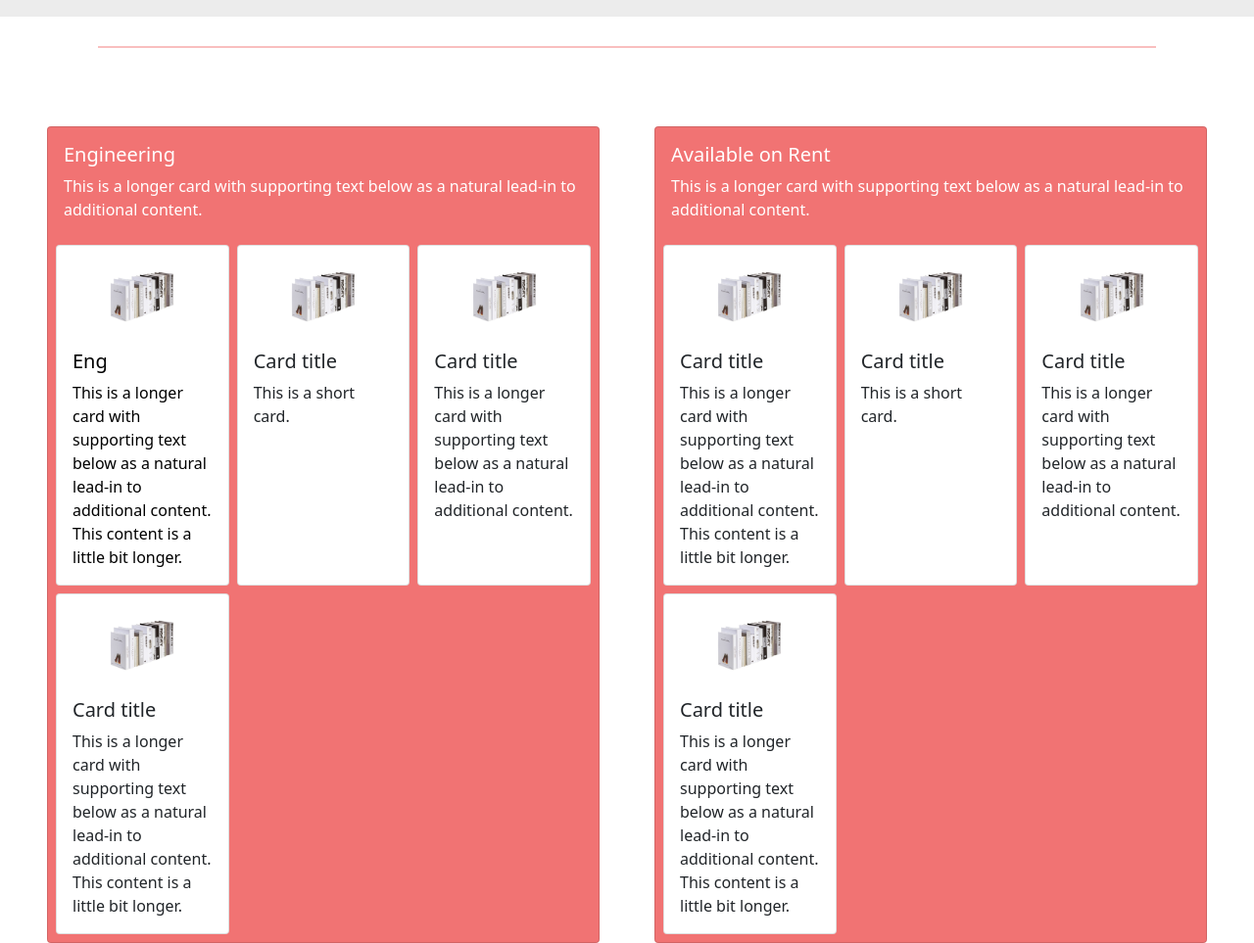
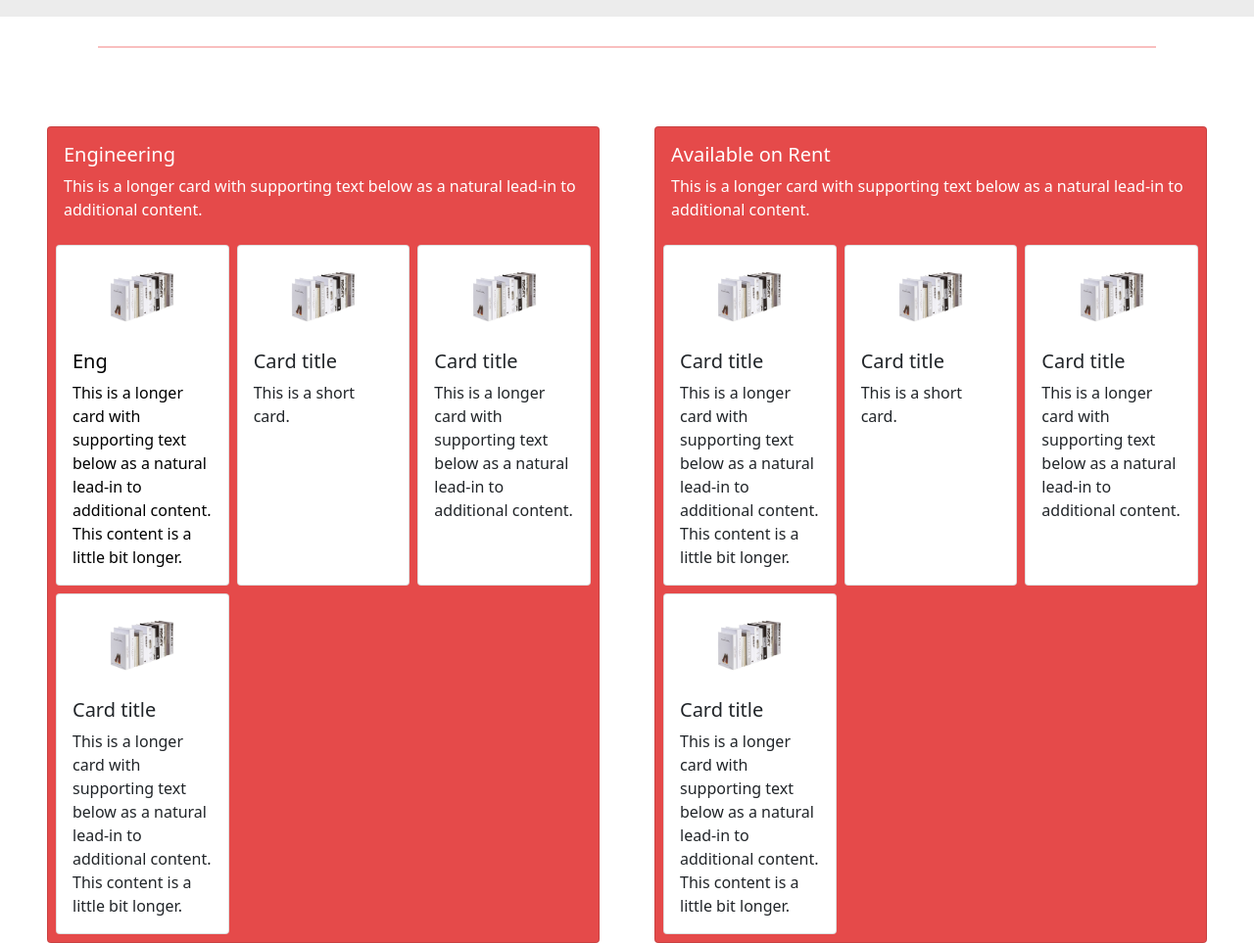
Before and after one commit to Suvam02/HacknPitch, a plain HTML site: page index.html in a window 1280 px wide. Shown: the part 860-1823 px from the top of the page at 98% size. Drawn offline with nearby package versions, Linux system fonts and the light colour scheme.

Commit message:
Update index.html

```diff
--- a/index.html
+++ b/index.html
@@ -6,8 +6,8 @@
     <meta name="viewport" content="width=device-width, initial-scale=1.0">
     <link href="style.css" rel="stylesheet">
     <link rel="stylesheet" type="text/css" href="https://cdnjs.cloudflare.com/ajax/libs/font-awesome/5.15.1/css/all.min.css">
+    <link href="https://cdn.jsdelivr.net/npm/bootstrap@5.1.1/dist/css/bootstrap.min.css" rel="stylesheet" integrity="sha384-F3w7mX95PdgyTmZZMECAngseQB83DfGTowi0iMjiWaeVhAn4FJkqJByhZMI3AhiU" crossorigin="anonymous">
     <script src="https://cdn.jsdelivr.net/npm/bootstrap@5.1.1/dist/js/bootstrap.bundle.min.js" integrity="sha384-/bQdsTh/da6pkI1MST/rWKFNjaCP5gBSY4sEBT38Q/9RBh9AH40zEOg7Hlq2THRZ" crossorigin="anonymous"></script>
-    <link href="https://cdn.jsdelivr.net/npm/bootstrap@5.1.1/dist/css/bootstrap.min.css" rel="stylesheet" integrity="sha384-F3w7mX95PdgyTmZZMECAngseQB83DfGTowi0iMjiWaeVhAn4FJkqJByhZMI3AhiU" crossorigin="anonymous">
     <title>Document</title>
 </head>
 <body>
@@ -121,7 +121,7 @@
       <div class="row row-cols-1 row-cols-md-2 g-2 px-4 py-6 my-5" style="text-decoration: none; " >
 
         <div class="col">
-          <div class="card m-4" style="background-color:#e600008c">
+          <div class="card m-4" style="background-color:#e02727d5">
             <div class="card-body" style="color: white;">
               <h5 class="card-title" >Engineering</h5>
               <p class="card-text">This is a longer card with supporting text below as a natural lead-in to additional content.</p>
@@ -171,7 +171,7 @@
 
 
         <div class="col">
-          <div class="card m-4 " style="background-color: #e600008c">
+          <div class="card m-4 " style="background-color: #e02727d5">
             <div class="card-body" style="color: white;">
               <h5 class="card-title">Available on Rent</h5>
               <p class="card-text">This is a longer card with supporting text below as a natural lead-in to additional content.</p>
```
